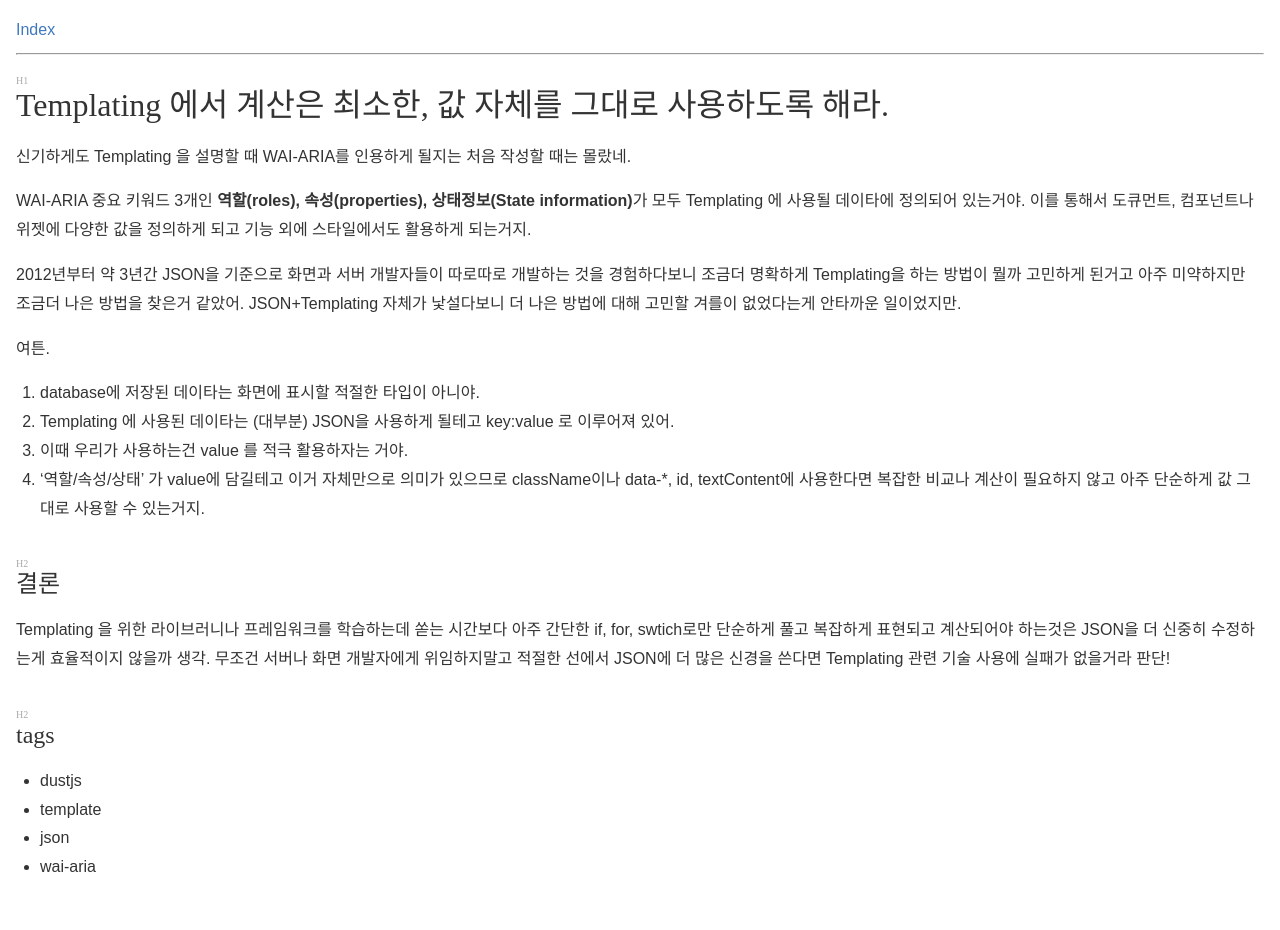
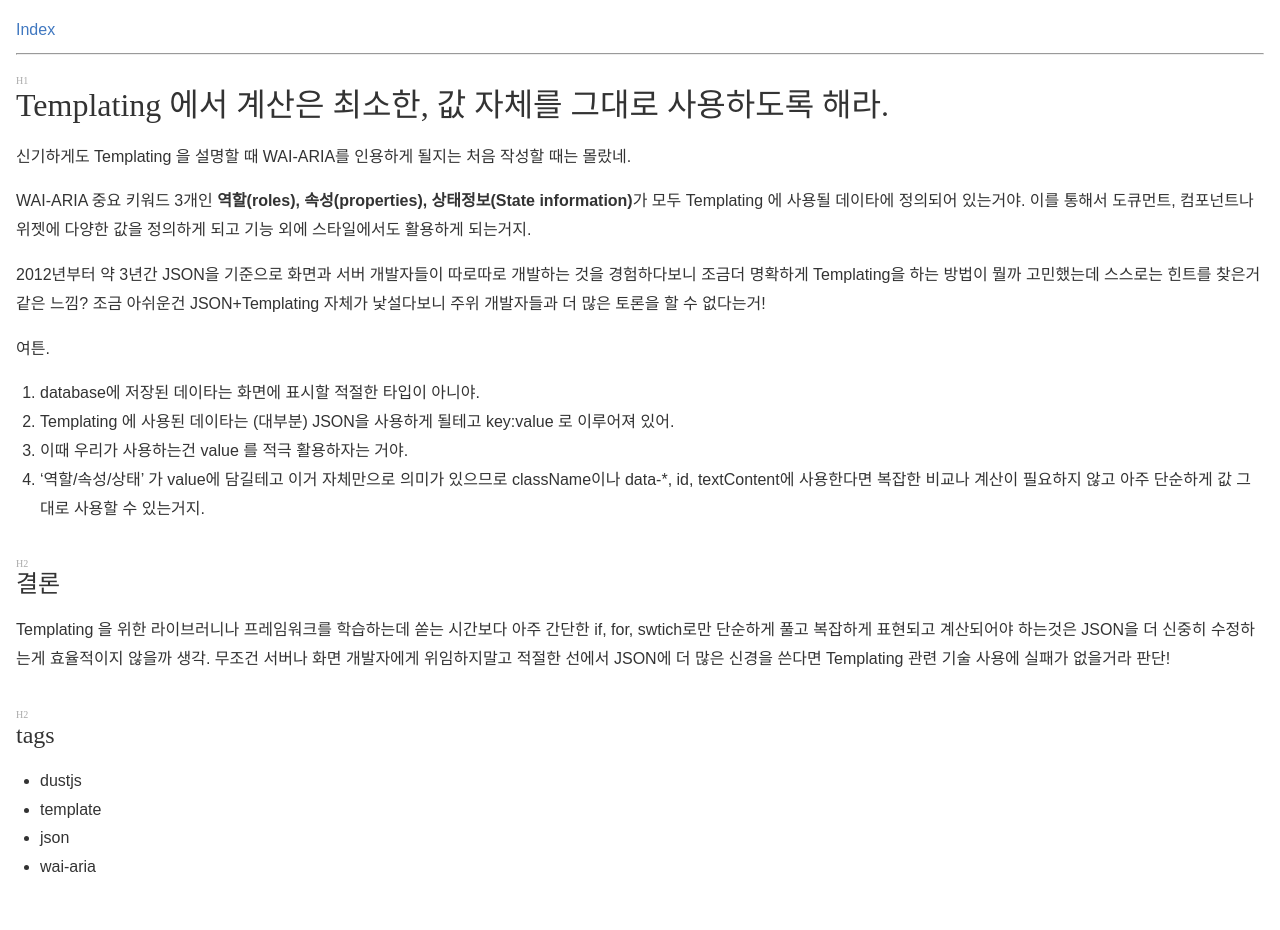
Before and after one commit to ionic2002/mujinote, a Jekyll site: the page built from _posts/2015-01-20-1.md, in a window 1280 px wide. Built offline with Jekyll 4.4.1, drawn with Linux system fonts in a browser that asks for light colours.

Commit message:
Update 2015-01-20-1.md

```diff
--- a/_posts/2015-01-20-1.md
+++ b/_posts/2015-01-20-1.md
@@ -14,7 +14,7 @@ tags:
 
 WAI-ARIA 중요 키워드 3개인 **역할(roles), 속성(properties), 상태정보(State information)**가 모두 Templating 에 사용될 데이타에 정의되어 있는거야. 이를 통해서 도큐먼트, 컴포넌트나 위젯에 다양한 값을 정의하게 되고 기능 외에 스타일에서도 활용하게 되는거지.
 
-2012년부터 약 3년간 JSON을 기준으로 화면과 서버 개발자들이 따로따로 개발하는 것을 경험하다보니 조금더 명확하게 Templating을 하는 방법이 뭘까 고민하게 된거고 아주 미약하지만 조금더 나은 방법을 찾은거 같았어. JSON+Templating 자체가 낯설다보니 더 나은 방법에 대해 고민할 겨를이 없었다는게 안타까운 일이었지만.
+2012년부터 약 3년간 JSON을 기준으로 화면과 서버 개발자들이 따로따로 개발하는 것을 경험하다보니 조금더 명확하게 Templating을 하는 방법이 뭘까 고민했는데 스스로는 힌트를 찾은거 같은 느낌? 조금 아쉬운건 JSON+Templating 자체가 낯설다보니 주위 개발자들과 더 많은 토론을 할 수 없다는거!
 
 여튼.
 
```
